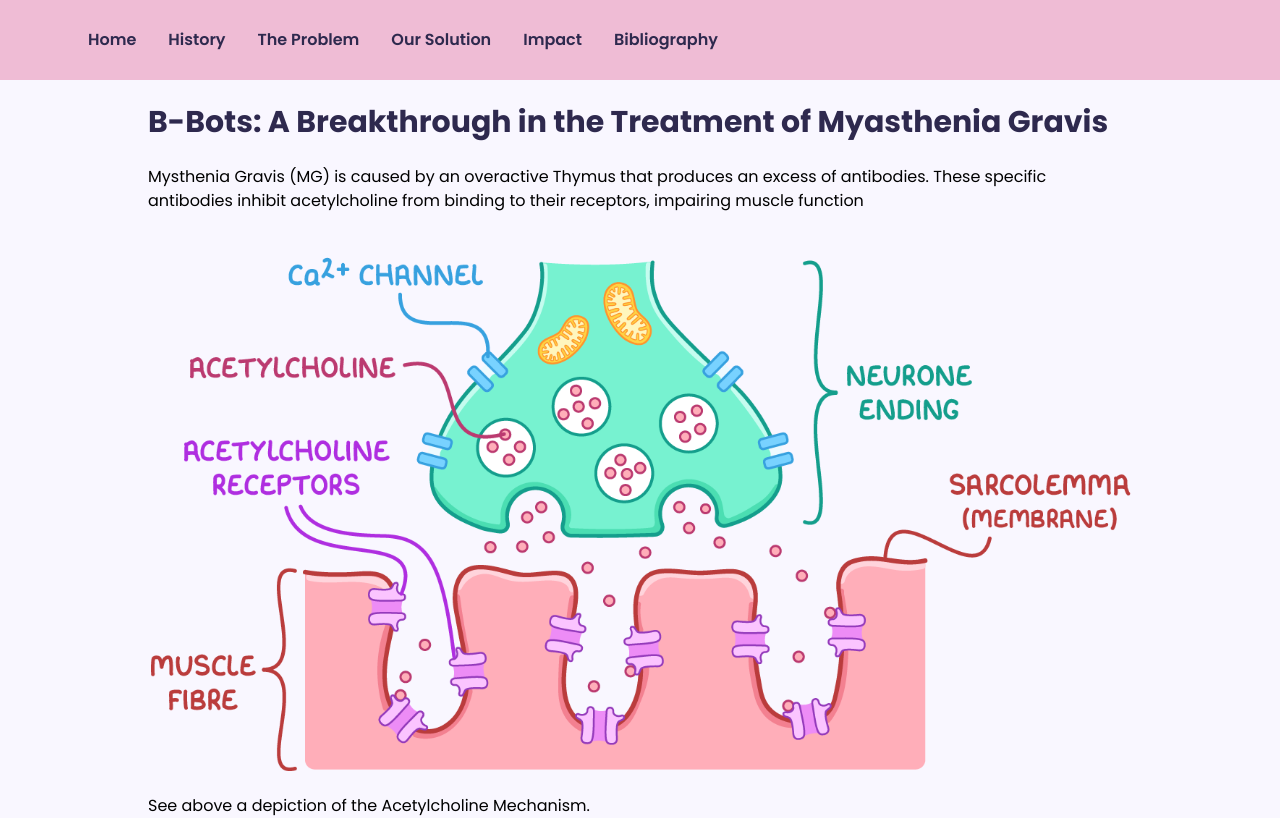
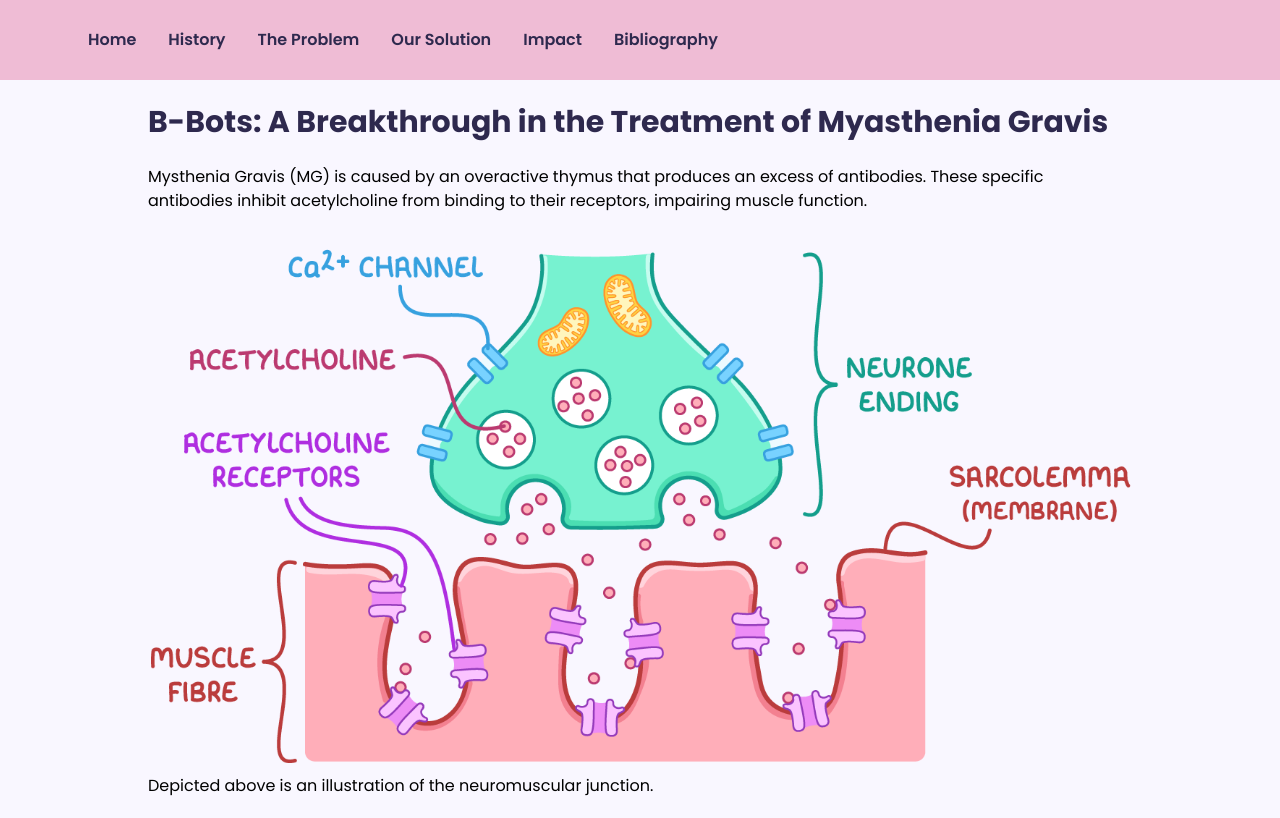
Before and after one commit to ciahan/ExploraVision, a React (Vite) app: page / in a window 1280 px wide. Shown: the top 818 px of the page. Built offline with nearby package versions, Linux system fonts and the light colour scheme.

Commit message:
adfasdfasdfasdf

```diff
--- a/src/App.jsx
+++ b/src/App.jsx
@@ -137,9 +137,15 @@ function Home() {
       className="max-w-5xl mx-auto w-full h-full p-5 space-y-5"
     >
       <h1 className="">B-Bots: A Breakthrough in the Treatment of Myasthenia Gravis</h1>
-      <h2 pt-5>Mysthenia Gravis (MG) is caused by an overactive Thymus that produces an excess of antibodies. These specific antibodies inhibit acetylcholine from binding to their receptors, impairing muscle function</h2>
-      <img className="pt-5" src="/AChR.png" alt=""/>
-      <h2 className=""> See above a depiction of the Acetylcholine Mechanism. </h2>
+      <h2 pt-5>
+        Mysthenia Gravis (MG) is caused by an overactive thymus that produces an excess of antibodies.
+        These specific antibodies inhibit acetylcholine from binding to their receptors, impairing muscle function.
+      </h2>
+      <div>
+        <img className="pt-3 pb-2" src="/AChR.png" alt=""/>
+        <h2 className=""> Depicted above is an illustration of the neuromuscular junction. </h2>
+      </div>
+
 
       <h1 className="text-3xl font-extrabold pt-6"> Nanotechnology expanded </h1>
       <h2 className="">
@@ -214,25 +220,25 @@ function HistoryNano() {
 function HistoryMG() {
   const slide1 = () =>
     <div className="py-6 px-20">
-      <h1 class="pb-4"> 1672 - First Clinical Description </h1>
+      <h1 class="pb-4 text-center"> 1672 - First Clinical Description </h1>
       <p class="text-m">
-        The historical record of myasthenia gravis begins with Thomas Willis, a famous English physician.
+        The historical record of myasthenia gravis begins with <b>Thomas Willis</b>, a famous English physician.
         He provided the first account of a patient with fluctuating muscle weakness that improved after rest.
-        Specifically, he described a woman who had temporarily lost her poewr of speech, becoming "mute as a fish".
-        While hightly accurate, this account remained largely unnoticed in medical literature until 1903.
+        Specifically, he described a woman who had temporarily lost her capability of speech, becoming "mute as a fish".
+        While highly accurate, this account remained largely unnoticed in medical literature until 1903.
       </p>
-      <img class="p-5 size-60" src="thomas wills.jpg" alt="" />
+      <img class="p-5 size-60 mx-auto" src="thomas wills.jpg" alt="" />
     </div>
   const slide2 = () =>
-    <div className="h-screen w-screen p-5">
-      <div className="flex flex-col justify-center items-center">
-      <h1 class="text-6xl p-10">1895 - The Naming of Myasthenia Gravis</h1>
-      <ul className="text-m py-5">
-        <li>Significance: Friedrich Jolly coined the term "myasthenia gravis pseudoparalytica".</li>
-        <li>Etymology: The name combined the Greek mya (muscle) and asthenia (weakness) with the Latin gravis (severe).</li>
-        <li>Context: Jolly's work built upon observations by Wilhelm Erb (1879) and Samuel Goldflam (1893), which were previously known as the "Erb-Goldflam symptom complex".</li>
-      </ul>
-      </div>
+    <div className="py-6 px-20">
+      <h1 class="text-6xl text-center pb-4">1895 - The Naming of Myasthenia Gravis</h1>
+      <p>
+        The term "myasthenia gravis pseudoparalytica" was coined by German neurologist and psychiatrist <b>Friedrich Jolly</b>.
+        The name combines the Greek words mya (muscles) and asthenia (weakness) with the Latin gravis, meaning severe.
+        Jolly's work built upon the observations of neurologists Wilhelm Erb and Samuel Goldflam, whose discriptions of the
+        disease were previous known as the "<b>Erb-Goldflam Symptom-Complex</b>".
+      </p>
+
     </div>;
   const slide3 = () => <div className="h-screen w-screen">
   <div className="flex flex-col justify-center items-center">
```
